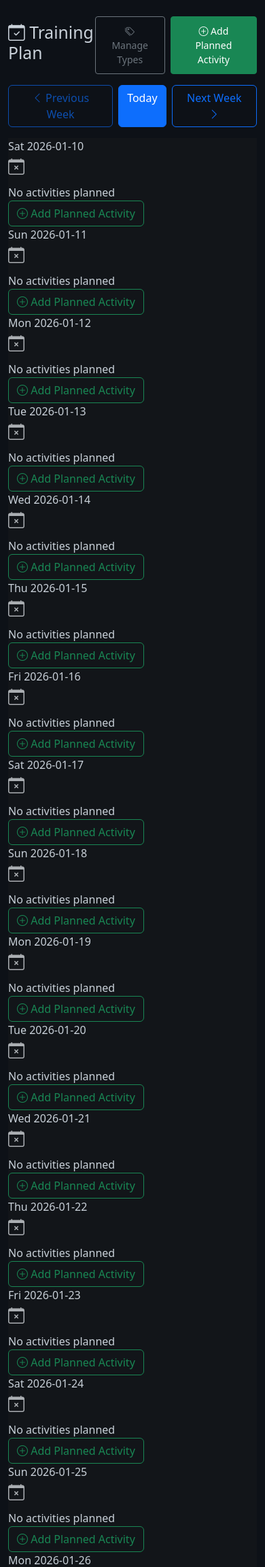
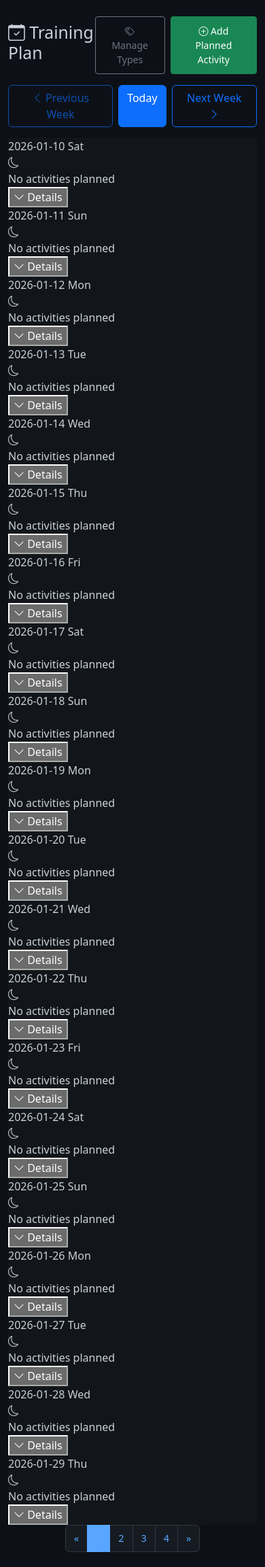
Before and after one commit to benniblau/activity-manager, a Flask app: page /planning/ in a window 390 px wide. Shown: the part 57-2362 px from the top of the page at 68% size. After the commit the page ends 2340 px from the top, so only its background shows below. Run offline with Flask 3, Linux system fonts and the light colour scheme; data comes from the database, SQL or seed files in the repository; data that the repository does not hold is empty.

Commit message:
mobile experience improved

```diff
--- a/app/templates/planning.html
+++ b/app/templates/planning.html
@@ -54,55 +54,85 @@
         <!-- Day Header -->
         <div class="planning-day-header">
             <div class="planning-day-date">
+                <span class="date-main">{{ day }}</span>
                 <span class="date-weekday">{{ day | weekday }}</span>
-                <span class="date-value">{{ day }}</span>
             </div>
             <div class="planning-day-status">
                 {% if total_planned > 0 %}
                     {% if matched_count == total_planned %}
-                    <span class="badge bg-success"><i class="bi bi-check-circle me-1"></i>Complete</span>
+                    <span class="status-icon complete"><i class="bi bi-check-circle-fill"></i></span>
                     {% elif matched_count > 0 %}
-                    <span class="badge bg-warning text-dark"><i class="bi bi-circle-half me-1"></i>Partial</span>
+                    <span class="status-icon partial"><i class="bi bi-circle-half"></i></span>
                     {% else %}
-                    <span class="badge bg-secondary"><i class="bi bi-calendar-event me-1"></i>Planned</span>
+                    <span class="status-icon planned"><i class="bi bi-calendar-check"></i></span>
                     {% endif %}
                 {% elif actual_list %}
-                <span class="badge bg-info"><i class="bi bi-activity me-1"></i>Unplanned</span>
+                <span class="status-icon unplanned"><i class="bi bi-activity"></i></span>
+                {% else %}
+                <span class="status-icon rest"><i class="bi bi-moon"></i></span>
                 {% endif %}
             </div>
         </div>
 
-        <!-- Planned Activities -->
-        <div class="planning-day-activities">
+        <!-- Planned Activities List -->
+        <div class="planning-day-content">
             {% if planned_list %}
-            <div class="planning-section-label">
-                <i class="bi bi-calendar-check"></i> Planned
-            </div>
             {% for planned in planned_list %}
-            <div class="planned-item-mobile {% if planned.matched_activity_id %}matched{% endif %}">
-                <!-- Summary (Always Visible) -->
-                <div class="planned-item-summary"
-                     data-bs-toggle="collapse"
-                     data-bs-target="#plannedDetails-{{ planned.id }}"
-                     aria-expanded="false"
-                     aria-controls="plannedDetails-{{ planned.id }}">
-                    <div class="planned-item-type">
+            <div class="planned-item-compact {% if planned.matched_activity_id %}matched{% endif %}">
+                <div class="planned-item-row">
                     {% if planned.extended_type_id %}
                     <span class="badge {{ planned.extended_color or 'bg-secondary' }}">
-                            {% if planned.extended_icon %}
-                            <i class="{{ planned.extended_icon }}"></i>
-                            {% else %}
-                            {{ sport_icon(planned.sport_type) }}
-                            {% endif %}
+                        {% if planned.extended_icon %}<i class="{{ planned.extended_icon }}"></i>{% endif %}
                         {{ planned.extended_name }}
                     </span>
                     {% else %}
                     {{ sport_badge(planned.sport_type) }}
                     {% endif %}
+                    <span class="planned-name">{{ planned.name }}</span>
+                    <span class="planned-metrics">
+                        {% if planned.planned_duration %}{{ (planned.planned_duration // 60)|int }}m{% endif %}
+                    </span>
+                    {% if planned.matched_activity_id %}
+                    <i class="bi bi-check-circle-fill text-success"></i>
+                    {% endif %}
                 </div>
-                    <div class="planned-item-info">
-                        <div class="planned-item-name">{{ planned.name }}</div>
-                        <div class="planned-item-metrics">
+            </div>
+            {% endfor %}
+            {% else %}
+            <div class="no-planned-compact">No activities planned</div>
+            {% endif %}
+
+            <!-- Show actual activities count if any -->
+            {% if actual_list %}
+            <div class="actual-count-badge">
+                <i class="bi bi-activity"></i> {{ actual_list|length }} actual
+            </div>
+            {% endif %}
+        </div>
+
+        <!-- Collapsible Details Section -->
+        <div class="collapse planning-day-details" id="planningDetails-{{ day | replace('-', '') }}">
+            <div class="detail-content">
+                {% if planned_list %}
+                <div class="detail-section-label">Planned Activities</div>
+                {% for planned in planned_list %}
+                <div class="planned-detail-card {% if planned.matched_activity_id %}matched{% endif %}">
+                    <div class="d-flex align-items-center gap-2 mb-2">
+                        {% if planned.extended_type_id %}
+                        <span class="badge {{ planned.extended_color or 'bg-secondary' }}">
+                            {% if planned.extended_icon %}<i class="{{ planned.extended_icon }}"></i>{% endif %}
+                            {{ planned.extended_name }}
+                        </span>
+                        {% else %}
+                        {{ sport_badge(planned.sport_type) }}
+                        {% endif %}
+                        <span class="fw-medium">{{ planned.name }}</span>
+                        {% if planned.matched_activity_id %}
+                        <i class="bi bi-check-circle-fill text-success ms-auto"></i>
+                        {% endif %}
+                    </div>
+
+                    <div class="planned-detail-metrics">
                         {% if planned.planned_distance %}
                         <span><i class="bi bi-arrow-left-right"></i> {{ "%.1f"|format(planned.planned_distance / 1000) }}km</span>
                         {% endif %}
@@ -113,42 +143,25 @@
                         <span class="badge bg-info">{{ planned.intensity_level }}</span>
                         {% endif %}
                     </div>
-                    </div>
-                    {% if planned.matched_activity_id %}
-                    <i class="bi bi-check-circle-fill planned-item-match-icon"></i>
-                    {% endif %}
-                    <i class="bi bi-chevron-down expand-indicator"></i>
-                </div>
 
-                <!-- Details (Collapsible) -->
-                <div class="collapse planned-item-details" id="plannedDetails-{{ planned.id }}">
-                    <div class="detail-content">
                     {% if planned.description %}
-                        <div class="planned-detail-section">
-                            <strong>Description:</strong> {{ planned.description }}
-                        </div>
+                    <div class="planned-description mt-2">{{ planned.description }}</div>
                     {% endif %}
 
                     {% if planned.coaching_notes %}
-                        <div class="planned-detail-section coaching-note">
-                            <i class="bi bi-chat-left-text"></i>
-                            {{ planned.coaching_notes }}
+                    <div class="coaching-note-box mt-2">
+                        <i class="bi bi-chat-left-text"></i> {{ planned.coaching_notes }}
                     </div>
                     {% endif %}
 
                     <!-- Match Status -->
                     {% if planned.matched_activity_id %}
-                        <div class="planned-match-status matched">
-                            <i class="bi bi-check-circle"></i>
-                            <span>Matched: {{ planned.matched_activity_name }}</span>
-                            <button class="btn btn-sm btn-outline-warning unmatch-btn"
-                                    data-id="{{ planned.id }}">
-                                Unmatch
-                            </button>
+                    <div class="match-status-row mt-2">
+                        <span class="text-success"><i class="bi bi-link-45deg"></i> {{ planned.matched_activity_name }}</span>
+                        <button class="btn btn-sm btn-outline-warning unmatch-btn" data-id="{{ planned.id }}">Unmatch</button>
                     </div>
                     {% elif actual_list %}
-                        <div class="planned-match-status">
-                            <button class="btn btn-sm btn-success match-activity-btn w-100"
+                    <button class="btn btn-sm btn-success w-100 mt-2 match-activity-btn"
                             data-planned-id="{{ planned.id }}"
                             data-planned-name="{{ planned.name }}"
                             data-planned-type="{{ planned.extended_name or planned.sport_type }}"
@@ -157,12 +170,11 @@
                             data-date="{{ day }}">
                         <i class="bi bi-link-45deg"></i> Match to Activity
                     </button>
-                        </div>
                     {% endif %}
 
                     <!-- Action Buttons -->
-                        <div class="planned-item-actions">
-                            <button class="btn btn-outline-primary edit-planned-btn"
+                    <div class="planned-actions mt-2">
+                        <button class="btn btn-sm btn-outline-primary edit-planned-btn"
                                 data-id="{{ planned.id }}"
                                 data-date="{{ planned.date }}"
                                 data-name="{{ planned.name }}"
@@ -174,37 +186,24 @@
                                 data-elevation="{{ planned.planned_elevation or '' }}"
                                 data-notes="{{ planned.coaching_notes or '' }}"
                                 data-intensity="{{ planned.intensity_level or '' }}">
-                                <i class="bi bi-pencil"></i> Edit
+                            <i class="bi bi-pencil"></i>
                         </button>
-                            <button class="btn btn-outline-secondary copy-planned-btn"
-                                    data-id="{{ planned.id }}">
-                                <i class="bi bi-files"></i> Copy
+                        <button class="btn btn-sm btn-outline-secondary copy-planned-btn" data-id="{{ planned.id }}">
+                            <i class="bi bi-files"></i>
                         </button>
-                            <button class="btn btn-outline-danger delete-planned-btn"
-                                    data-id="{{ planned.id }}"
-                                    data-name="{{ planned.name }}">
+                        <button class="btn btn-sm btn-outline-danger delete-planned-btn"
+                                data-id="{{ planned.id }}" data-name="{{ planned.name }}">
                             <i class="bi bi-trash"></i>
                         </button>
                     </div>
                 </div>
-                </div>
-            </div>
                 {% endfor %}
-            {% else %}
-            <div class="no-planned-mobile">
-                <i class="bi bi-calendar-x text-muted d-block mb-2" style="font-size: 1.5rem;"></i>
-                No activities planned
-            </div>
                 {% endif %}
 
-            <!-- Actual Activities Section -->
                 {% if actual_list %}
-            <div class="actual-activities-section">
-                <div class="planning-section-label">
-                    <i class="bi bi-activity"></i> Actual Activities
-                </div>
+                <div class="detail-section-label mt-3">Actual Activities</div>
                 {% for activity in actual_list %}
-                <div class="actual-activity-item">
+                <div class="actual-activity-card">
                     {{ sport_badge(activity.sport_type, activity.extended_name, activity.extended_color) }}
                     <span class="activity-name">{{ activity.name }}</span>
                     <span class="activity-metrics">
@@ -212,17 +211,24 @@
                     </span>
                 </div>
                 {% endfor %}
-            </div>
                 {% endif %}
 
-            <!-- Add Button -->
-            <div class="add-planned-mobile">
-                <button class="btn btn-outline-success add-planned-for-day"
-                        data-date="{{ day }}">
+                <!-- Add Button in Details -->
+                <button class="btn btn-outline-success w-100 mt-3 add-planned-for-day" data-date="{{ day }}">
                     <i class="bi bi-plus-circle"></i> Add Planned Activity
                 </button>
             </div>
         </div>
+
+        <!-- Details Toggle -->
+        <button class="planning-day-toggle"
+                type="button"
+                data-bs-toggle="collapse"
+                data-bs-target="#planningDetails-{{ day | replace('-', '') }}"
+                aria-expanded="false">
+            <i class="bi bi-chevron-down"></i>
+            <span>Details</span>
+        </button>
     </div>
     {% endfor %}
 </div>
```
Also changed, not shown: app/static/css/planning.css (+165 -120 lines), Training Plan.png (added). Lines whose indentation alone changed are shown as unchanged.
